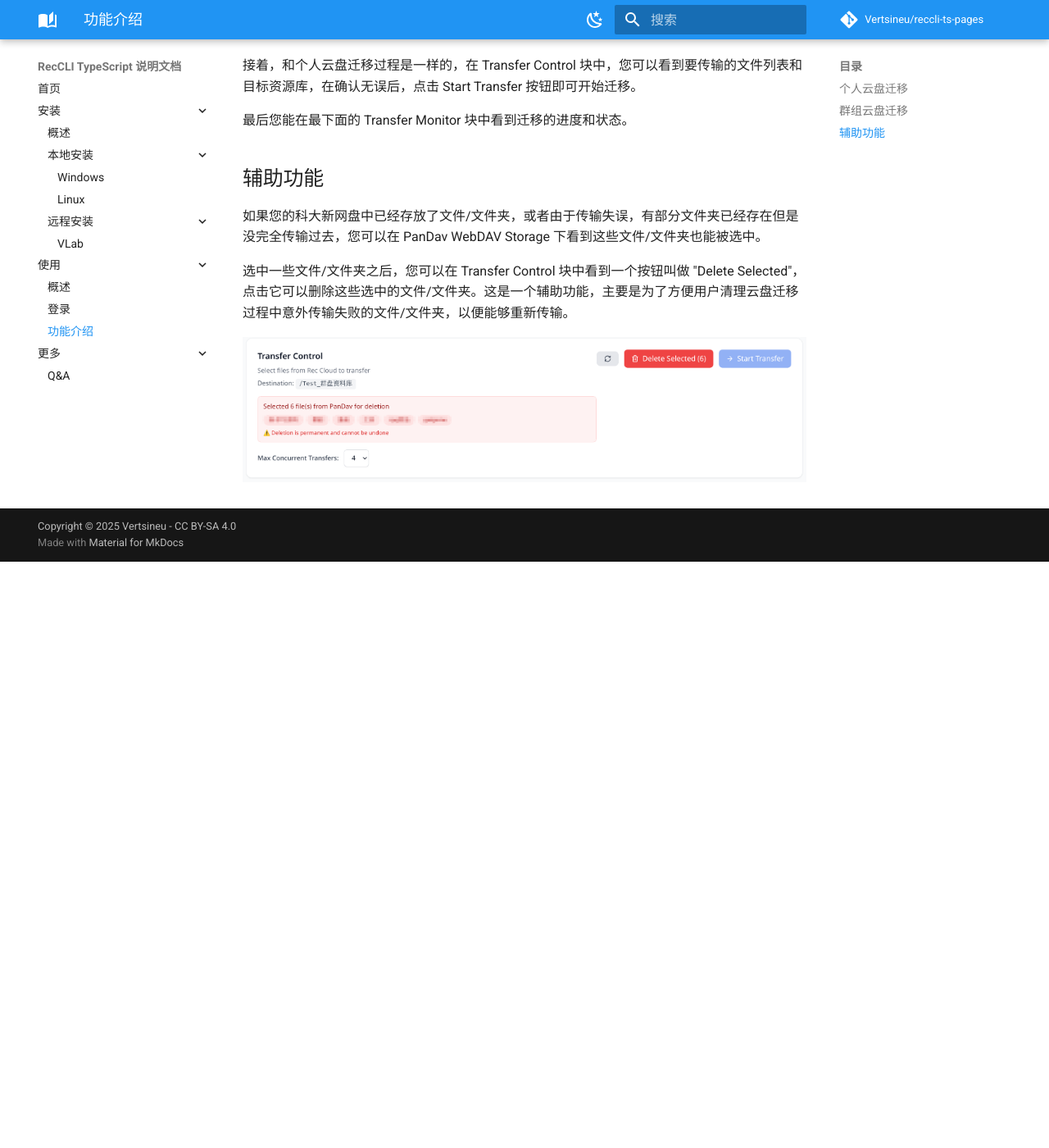
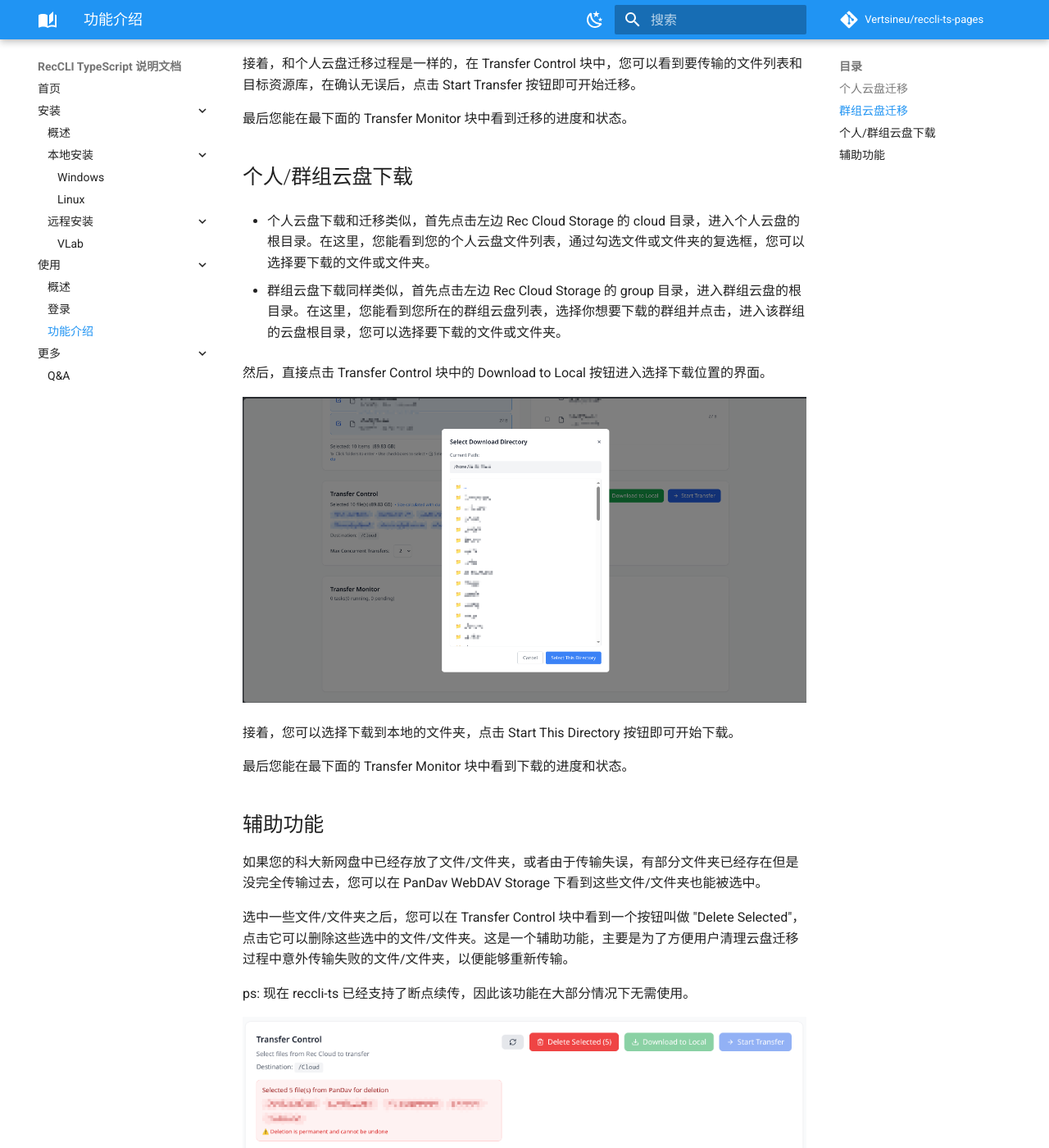
Before and after one commit to Vertsineu/reccli-ts-pages, an MkDocs documentation site: the page built from docs/user-guide/usage.md, in a window 1280 px wide and 1400 px high, scrolled down 2897 px. Shown: the whole window at 82% size. Built offline with MkDocs 1.6.1 and Material for MkDocs 9.7.7, drawn with Linux system fonts in a browser that asks for light colours; comment, search, counter and statistics services are not loaded; before the commit the page ends 3582 px from its top, so only the background shows below that.

Commit message:
docs: add login and download introduction

```diff
--- a/docs/user-guide/usage.md
+++ b/docs/user-guide/usage.md
@@ -55,10 +55,26 @@
 
 最后您能在最下面的 Transfer Monitor 块中看到迁移的进度和状态。
 
+## 个人/群组云盘下载
+
+- 个人云盘下载和迁移类似，首先点击左边 Rec Cloud Storage 的 cloud 目录，进入个人云盘的根目录。在这里，您能看到您的个人云盘文件列表，通过勾选文件或文件夹的复选框，您可以选择要下载的文件或文件夹。
+
+- 群组云盘下载同样类似，首先点击左边 Rec Cloud Storage 的 group 目录，进入群组云盘的根目录。在这里，您能看到您所在的群组云盘列表，选择你想要下载的群组并点击，进入该群组的云盘根目录，您可以选择要下载的文件或文件夹。
+
+然后，直接点击 Transfer Control 块中的 Download to Local 按钮进入选择下载位置的界面。
+
+![个人云盘下载](../assets/download.png)
+
+接着，您可以选择下载到本地的文件夹，点击 Start This Directory 按钮即可开始下载。
+
+最后您能在最下面的 Transfer Monitor 块中看到下载的进度和状态。
+
 ## 辅助功能
 
 如果您的科大新网盘中已经存放了文件/文件夹，或者由于传输失误，有部分文件夹已经存在但是没完全传输过去，您可以在 PanDav WebDAV Storage 下看到这些文件/文件夹也能被选中。
 
 选中一些文件/文件夹之后，您可以在 Transfer Control 块中看到一个按钮叫做 "Delete Selected"，点击它可以删除这些选中的文件/文件夹。这是一个辅助功能，主要是为了方便用户清理云盘迁移过程中意外传输失败的文件/文件夹，以便能够重新传输。
 
+ps: 现在 reccli-ts 已经支持了断点续传，因此该功能在大部分情况下无需使用。
+
 ![辅助功能](../assets/delete.png)
```
Also changed, not shown: docs/user-guide/login.md (+3 -0 lines), docs/assets/delete.png, docs/assets/download.png (added), docs/assets/login.png, docs/assets/main.png, docs/assets/transfer.png.
